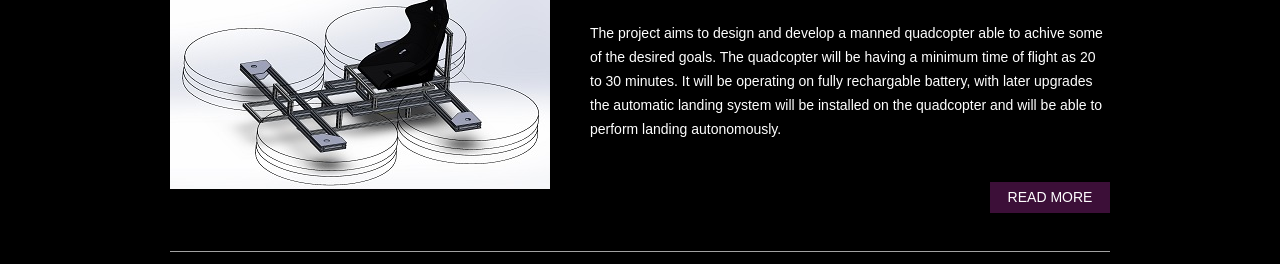
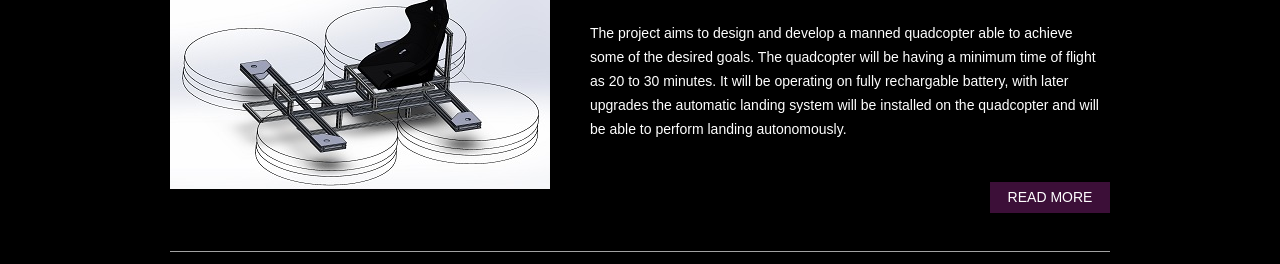
Before and after one commit to sadiqalimir/aeroastro2.0, a plain HTML site: page projects.html in a window 1280 px wide. Shown: the part 279-543 px from the top of the page. Drawn offline with Linux system fonts and the light colour scheme.

Commit message:
Update projects.html

```diff
--- a/projects.html
+++ b/projects.html
@@ -53,7 +53,7 @@
 							<a href="Manned Quadcopter"><img src="images/MQ23.jpg" alt=""></a>
 							<div>
 								<h1>MANNED QUADCOPTER </h1>
-								<p>The project aims to design and develop a manned quadcopter able to achive some of the desired goals. The quadcopter will be having a minimum time of flight as 20 to 30 minutes. It will be operating on fully rechargable battery, with later upgrades the automatic landing system will be installed on the quadcopter and will be able to perform landing autonomously.</p>
+								<p>The project aims to design and develop a manned quadcopter able to achieve some of the desired goals. The quadcopter will be having a minimum time of flight as 20 to 30 minutes. It will be operating on fully rechargable battery, with later upgrades the automatic landing system will be installed on the quadcopter and will be able to perform landing autonomously.</p>
 								<a href="Manned Quadcopter.html" class="more">Read More</a>
 							</div>
 						</li>
```
